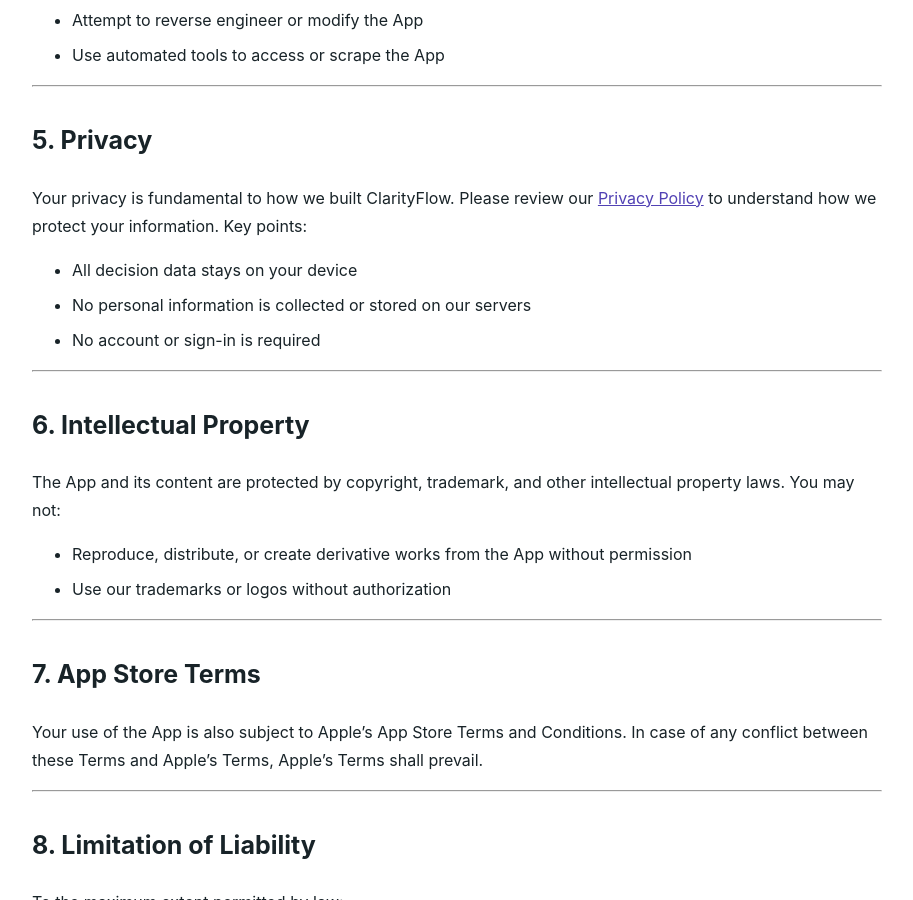
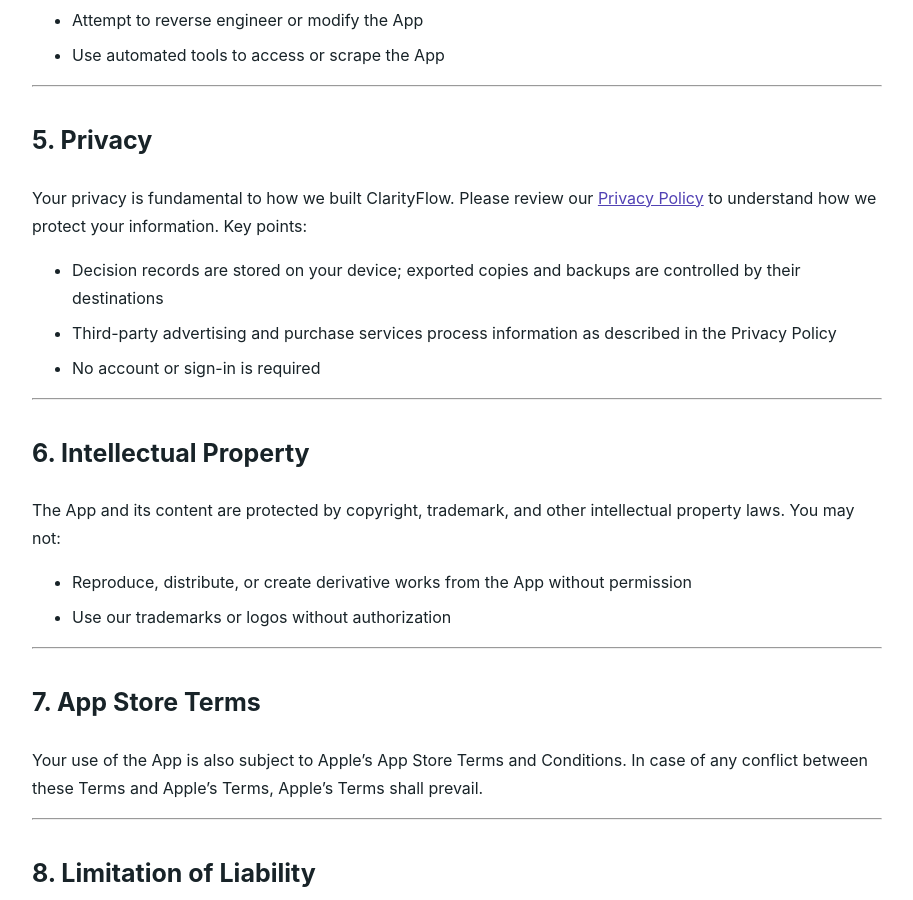
Before and after one commit to gautam-u/clarityflow-website, a Jekyll site: the page built from terms.md, in a window 1280 px wide and 900 px high, scrolled down 1651 px. Shown: the whole window, without its empty margins (8-921 px from the left). Built offline with Jekyll 4.4.1, drawn with Linux system fonts in a browser that asks for light colours; some of the changed text lies outside the part shown.

Commit message:
Keep retained metadata and privacy summary consistent

```diff
--- a/_config.yml
+++ b/_config.yml
@@ -25,24 +25,12 @@
 
 # Feature List
 features:
-  - title: Cooling-Off Timer
-    description: Set a 24h, 48h, or custom waiting period before committing to a purchase. Most impulse buys lose their appeal after a short wait.
-    fontawesome_icon_name: hourglass-half
-  - title: Subscription Tracker
-    description: Track every recurring charge — monthly, annual, or weekly. See your total monthly burn and get reminded before renewals.
-    fontawesome_icon_name: sync-alt
-  - title: AI Chat Import
-    description: Paste any AI chat or Claude conversation and ClarityFlow extracts the decision title, cost, and billing interval automatically.
-    fontawesome_icon_name: robot
-  - title: Decision Library
-    description: Every decision you capture builds your personal library. Look back at what you bought, skipped, and how much you saved.
-    fontawesome_icon_name: book-open
-  - title: Today View
-    description: See what needs your attention — cooling-off periods ending, subscriptions renewing soon, and reminders you set.
-    fontawesome_icon_name: calendar-day
-  - title: Privacy First
-    description: All data stays on your device. No account required. No cloud uploads. Your decisions are yours alone.
-    fontawesome_icon_name: lock
+  - title: "Record everyday spending"
+    description: "Add a description, amount and date. Reuse recent entries and keep currency totals separate."
+  - title: "Know what is renewing"
+    description: "Track expected renewals and follow cancellation requests through to confirmation."
+  - title: "Pause, then decide"
+    description: "Set a cooling-off period for a purchase and revisit it alongside a short evening review."
 
 # GitHub Pages settings
 baseurl: "/clarityflow-website"
--- a/terms.md
+++ b/terms.md
@@ -61,8 +61,8 @@
 
 Your privacy is fundamental to how we built ClarityFlow. Please review our [Privacy Policy](/clarityflow-website/privacy-policy/) to understand how we protect your information. Key points:
 
-- All decision data stays on your device
-- No personal information is collected or stored on our servers
+- Decision records are stored on your device; exported copies and backups are controlled by their destinations
+- Third-party advertising and purchase services process information as described in the Privacy Policy
 - No account or sign-in is required
 
 ---
```
Also changed, not shown: other parts of terms.md (+1 -1 lines).
